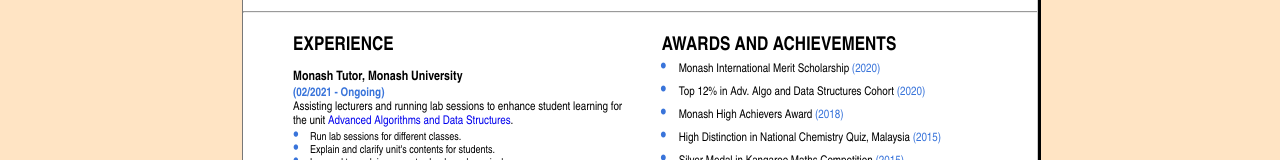
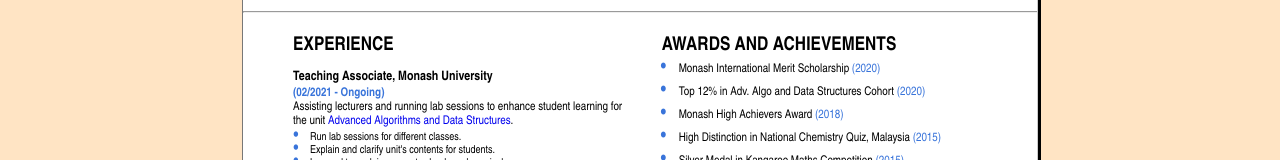
Before and after one commit to zhihao0040/PersonalWebsite, a React (Create React App) app in the folder code/personal-website/: page /PersonalWebsite/resume in a window 1280 px wide. Shown: the part 346-506 px from the top of the page. Built offline with nearby package versions, Linux system fonts and the light colour scheme.

Commit message:
Updated html resume

```diff
--- a/code/personal-website/src/components/resume/HTMLResume.js
+++ b/code/personal-website/src/components/resume/HTMLResume.js
@@ -35,7 +35,7 @@ const HTMLResume = () => {
             <div className="resume-body">
                 <div className="resume-body-left-half">
                     <h2 className="resume-section-name">EXPERIENCE</h2>
-                    <h3 className="resume-section-entry">Monash Tutor, Monash University<p className="resume-date">(02/2021 - Ongoing)</p></h3>
+                    <h3 className="resume-section-entry">Teaching Associate, Monash University<p className="resume-date">(02/2021 - Ongoing)</p></h3>
                     <p className="resume-section-entry-desc">Assisting lecturers and running lab sessions to enhance student learning for the unit <a className="distinctive" rel="noreferrer" href="https://handbook.monash.edu/2021/units/FIT3155" target="_blank">Advanced Algorithms and Data Structures</a>.</p>
                     <ul className="resume-section-entry-points-list">
                         <li>Run lab sessions for different classes.</li>
```
